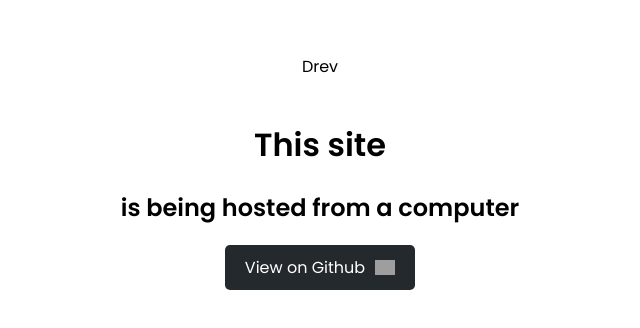
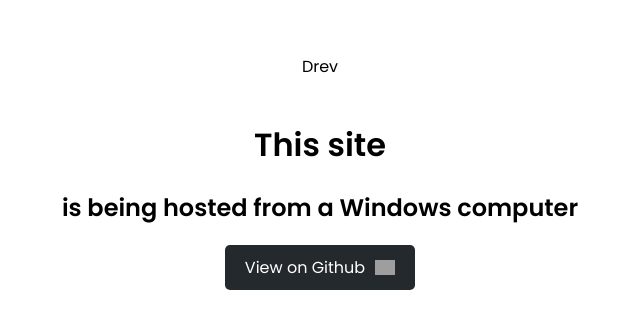
Before and after one commit to DrevilYT/LocalWebHosting, a plain HTML site: page index.html in a window 1280 px wide. Shown: the part 238-566 px from the top of the page, without its empty margins (320-960 px from the left). Drawn offline with Linux system fonts and the light colour scheme; grey boxes are pictures that could not be loaded.

Commit message:
Update index.html

```diff
--- a/index.html
+++ b/index.html
@@ -58,7 +58,7 @@
     </header>
     <div class="container">
         <h1>This site</h1>
-        <h2>is being hosted from a computer</h2>
+        <h2>is being hosted from a Windows computer</h2>
         <button onclick="window.location.href='https://github.com/DrevilYT/LocalWebHosting'">View on Github<img src="https://img.icons8.com/ios/452/github.png" alt="GitHub Logo" width="20"></button>
     </div>
 </body>
```
